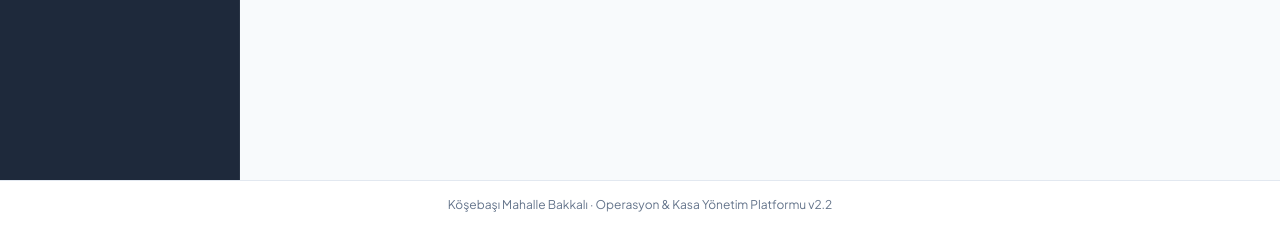
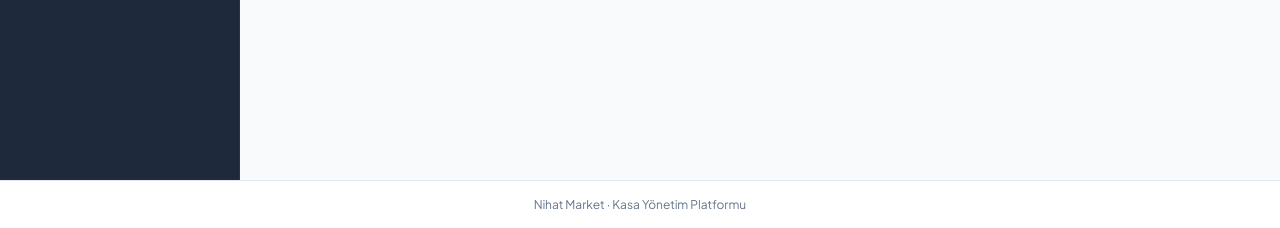
Before and after one commit to Lian-you04/market-app, a Flask app: page /market in a window 1280 px wide. Shown: the part 572-800 px from the top of the page. Run offline with Flask 3, Linux system fonts and the light colour scheme; data that the repository does not hold is empty; some libraries are stand-ins or nearby versions.

Commit message:
market.html has been updated

```diff
--- a/templates/market.html
+++ b/templates/market.html
@@ -3,9 +3,8 @@
 <head>
 <meta charset="UTF-8">
 <meta name="viewport" content="width=device-width, initial-scale=1.0">
-<title>Köşebaşı Market — Kasa & Operasyon Paneli</title>
+<title>Nihat Market</title>
 <link href="https://fonts.googleapis.com/css2?family=Plus+Jakarta+Sans:wght@400;500;600;700;800&display=swap" rel="stylesheet">
-<!-- LEAFLET HARİTA KÜTÜPHANESİ CSS -->
 <link rel="stylesheet" href="https://unpkg.com/leaflet@1.9.4/dist/leaflet.css"/>
 
 <style>
@@ -26,7 +25,6 @@
   * { box-sizing: border-box; font-family: 'Plus Jakarta Sans', sans-serif; }
   body { background-color: var(--bg-main); color: var(--text-dark); margin: 0; display: flex; flex-direction: column; min-height: 100vh; }
 
-  /* 1. ÜST HEADER */
   .header {
     background: var(--navy-header); color: #FFFFFF; height: 72px; padding: 0 24px;
     display: flex; align-items: center; justify-content: space-between;
@@ -36,7 +34,6 @@
   .logo { font-size: 18px; font-weight: 800; letter-spacing: -0.5px; color: #FFF; display: flex; align-items: center; gap: 8px; }
   .logo span { color: var(--emerald); }
 
-  /* OPERASYON ŞALTERİ VE LİMİT KUTUSU */
   .shop-controls { display: flex; align-items: center; gap: 12px; background: rgba(255,255,255,0.06); padding: 6px 14px; border-radius: 10px; border: 1px solid rgba(255,255,255,0.1); }
 
   .status-toggle {
@@ -53,7 +50,6 @@
   .btn-logout { background: rgba(255,255,255,0.08); color: #FFF; border: none; padding: 6px 14px; border-radius: 6px; font-weight: 600; cursor: pointer; transition: 0.2s; }
   .btn-logout:hover { background: var(--rose); }
 
-  /* 2. ANA LAYOUT */
   .layout { display: flex; flex: 1; }
   .sidebar {
     width: 240px; background: var(--navy-sidebar); padding: 20px 12px;
@@ -73,7 +69,6 @@
   .panel-header { padding: 18px 24px; border-bottom: 1px solid var(--border); display: flex; justify-content: space-between; align-items: center; background: #FFF; }
   .panel-header h2 { margin: 0; font-size: 18px; font-weight: 800; color: var(--text-dark); }
 
-  /* SİPARİŞ KARTLARI */
   .order-card { padding: 20px 24px; border-bottom: 1px solid var(--border); transition: background 0.15s; }
   .order-card:hover { background: #FCFDFE; }
   .order-top { display: flex; justify-content: space-between; align-items: flex-start; margin-bottom: 14px; }
@@ -85,7 +80,6 @@
   .order-customer { font-size: 14px; color: var(--text-dark); margin-top: 8px; }
   .order-customer b { font-size: 15px; }
 
-  /* İLETİŞİM BUTONLARI (WHATSAPP & ARAMA) */
   .contact-bar { display: inline-flex; align-items: center; gap: 8px; margin-left: 10px; }
   .btn-wp { background: #25D366; color: white; padding: 3px 8px; border-radius: 6px; text-decoration: none; font-size: 11px; font-weight: 700; display: inline-flex; align-items: center; gap: 4px; }
   .btn-call { background: #3B82F6; color: white; padding: 3px 8px; border-radius: 6px; text-decoration: none; font-size: 11px; font-weight: 700; display: inline-flex; align-items: center; gap: 4px; }
@@ -96,7 +90,6 @@
 
   .status-select { padding: 8px 12px; border-radius: 6px; border: 1px solid var(--border); font-weight: 700; font-size: 13px; background: #FFF; color: var(--text-dark); cursor: pointer; outline: none; }
 
-  /* ÜRÜN TABLOSU */
   .product-table { width: 100%; border-collapse: collapse; text-align: left; font-size: 14px; }
   .product-table th { background: #F8FAFC; padding: 12px 20px; font-weight: 700; color: var(--text-muted); font-size: 12px; text-transform: uppercase; border-bottom: 1px solid var(--border); }
   .product-table td { padding: 14px 20px; border-bottom: 1px solid var(--border); vertical-align: middle; }
@@ -109,7 +102,6 @@
   .btn-primary:hover { background: var(--emerald); }
   .hidden { display: none !important; }
 
-  /* HARİTA KUTUSU CSS */
   #map-container { height: 380px; width: 100%; border-radius: 12px; border: 2px solid var(--border); margin-top: 12px; z-index: 1; }
 
   .footer { background: #FFF; border-top: 1px solid var(--border); padding: 16px 24px; text-align: center; font-size: 12px; color: var(--text-muted); margin-top: auto; }
@@ -117,12 +109,10 @@
 </head>
 <body>
 
-<!-- 1. HEADER -->
 <header class="header">
   <div class="header-left">
     <div class="logo">🏪 Köşebaşı<span>Kasa Paneli</span></div>
 
-    <!-- OPERASYON KONTROLLERİ -->
     <div class="shop-controls">
       <div id="salter-btn" class="status-toggle toggle-acik" onclick="salteriDegistir()">
         🟢 Dükkân Siparişe Açık
@@ -169,7 +159,6 @@
       </div>
     </div>
 
-    <!-- ÜRÜNLER SEKMESİ -->
     <div id="sekme-urunler" class="hidden">
       <div class="panel">
         <div class="panel-header">
@@ -212,11 +201,10 @@
       </div>
     </div>
 
-    <!-- DÜKKAN KONUM VE SERVİS SEKMESİ (YENİ) -->
     <div id="sekme-ayarlar" class="hidden">
       <div class="panel">
         <div class="panel-header">
-          <h2>📍 Dükkân Konumunu ve Servis Ağını Ayarla</h2>
+          <h2>Dükkân Konumunu ve Servis Ağını Ayarla</h2>
         </div>
         <div style="padding: 24px;">
           <p style="margin-top:0; font-size:14px; color:var(--text-muted); line-height: 1.5;">
@@ -241,7 +229,6 @@
             </div>
           </div>
 
-          <!-- HARİTA -->
           <div id="map-container"></div>
 
           <div style="margin-top: 20px; text-align: right;">
@@ -255,10 +242,9 @@
 </div>
 
 <footer class="footer">
-  Köşebaşı Mahalle Bakkalı · Operasyon & Kasa Yönetim Platformu v2.2
+  Nihat Market  · Kasa Yönetim Platformu
 </footer>
 
-<!-- LEAFLET JS KÜTÜPHANESİ -->
 <script src="https://unpkg.com/leaflet@1.9.4/dist/leaflet.js"></script>
 <script src="https://cdnjs.cloudflare.com/ajax/libs/socket.io/4.7.4/socket.io.js"></script>
 <script>
@@ -267,7 +253,6 @@ let sonSiparisSayisi = -1;
 let dukkanAktif = true;
 let dukkanMinLimit = 50.0;
 
-// HARİTA DEĞİŞKENLERİ
 let map, marker;
 let secilenLat = 36.2000;
 let secilenLon = 36.1500;
@@ -279,13 +264,11 @@ function sekmeDegis(sekme, el) {
   document.getElementById('sekme-urunler').classList.toggle('hidden', sekme !== 'urunler');
   document.getElementById('sekme-ayarlar').classList.toggle('hidden', sekme !== 'ayarlar');
 
-  // Harita sekmesi açıldığında Leaflet boyutunu güncelle (görünmezlik sorununu çözer)
   if (sekme === 'ayarlar') {
     setTimeout(() => { if(map) map.invalidateSize(); }, 200);
   }
 }
 
-// MARKET DURUMUNU ÇEK VE ŞALTERİ GÜNCELLE
 async function marketDurumYukle() {
   const res = await fetch(`/api/market/durum?market_id=${MARKET_ID}`);
   if (res.ok) {
@@ -313,7 +296,7 @@ async function marketDurumYukle() {
 }
 
 function haritayiBaslat() {
-  if (map) return; // Harita zaten başlatıldıysa tekrar kurma
+  if (map) return;
 
   map = L.map('map-container').setView([secilenLat, secilenLon], 15);
   L.tileLayer('https://{s}.tile.openstreetmap.org/{z}/{x}/{y}.png', {
@@ -323,14 +306,12 @@ function haritayiBaslat() {
   marker = L.marker([secilenLat, secilenLon], {draggable: true}).addTo(map);
   marker.bindPopup("<b>Dükkânınızın Konumu</b><br>Sürükleyerek veya haritaya tıklayarak taşıyabilirsiniz.").openPopup();
 
-  // Haritaya tıklandığında pini oraya taşı
   map.on('click', function(e) {
     marker.setLatLng(e.latlng);
     secilenLat = e.latlng.lat;
     secilenLon = e.latlng.lng;
   });
 
-  // Pin sürüklendiğinde koordinatları güncelle
   marker.on('dragend', function(e) {
     const pos = marker.getLatLng();
     secilenLat = pos.lat;
@@ -550,19 +531,17 @@ async function cikisYap() {
 setInterval(saatGuncelle, 1000); saatGuncelle();
 marketDurumYukle();
 siparisleriYukle(); urunleriYukle();
-// 🚀 WEBSOCKET CANLI BAĞLANTI MOTORU (8 Saniyelik Sayacın Yerine)
 const socket = io();
 
 socket.on("connect", () => {
   console.log("🟢 Bakkal Kasası Canlı Ağ Bağlantısı Kurdu!");
 });
 
-// Backend'den "yeni_siparis_geldi" sinyali fırlatıldığı salise tetiklenir!
 socket.on("yeni_siparis_geldi", (veri) => {
   if (veri.market_id === MARKET_ID) {
     console.log("🔔 CANLI SİPARİŞ DÜŞTÜ!", veri);
-    zilSesiCal();         // Anında zili çal
-    siparisleriYukle();   // Sayfayı yenilemeye gerek kalmadan listeyi güncelle
+    zilSesiCal();
+    siparisleriYukle();
   }
 });
 </script>
```
